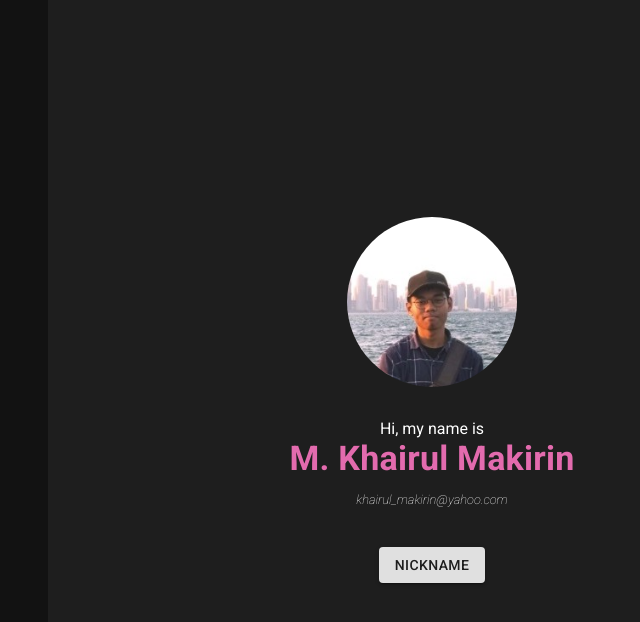
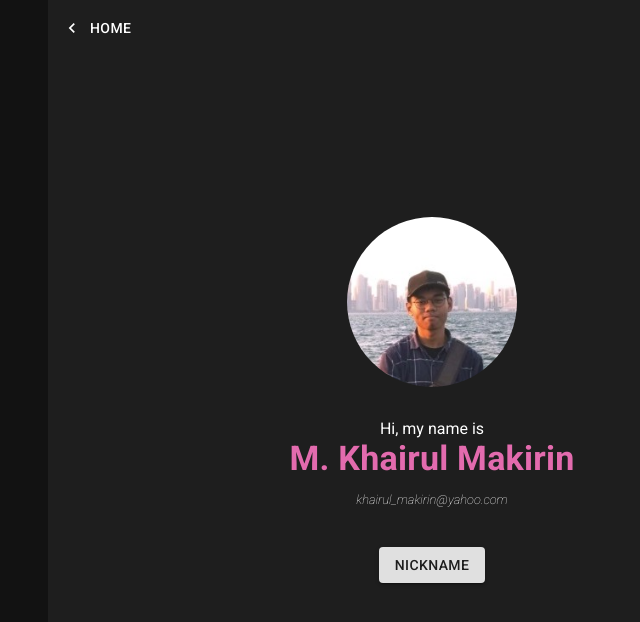
Before and after one commit to KhairulM/allure-app, a Next.js app: page /about-me in a window 1280 px wide. Shown: the top 622 px of the page, without its empty margins (208-848 px from the left). Built offline with nearby package versions, Linux system fonts and the light colour scheme.

Commit message:
added home button

```diff
--- /dev/null
+++ b/components/HomeButton.js
@@ -0,0 +1,23 @@
+import Link from "next/link";
+import Button from "@material-ui/core/Button";
+import KeyboardArrowLeftIcon from '@material-ui/icons/KeyboardArrowLeft';
+import { withStyles } from "@material-ui/core/styles";
+
+const BackButton = withStyles({
+  root: {
+    color: "white",
+    position: "absolute",
+    top: "10px",
+    left: "10px",
+  }
+})(Button)
+
+export default function HomeButton() {
+  return (
+    <BackButton
+      startIcon={<KeyboardArrowLeftIcon />}
+    >
+      <Link href="/">Home</Link>
+    </BackButton>
+  )
+}
--- a/pages/about-me.js
+++ b/pages/about-me.js
@@ -3,6 +3,7 @@ import Image from "next/image";
 import Button from "@material-ui/core/Button";
 import Typography from "@material-ui/core/Typography";
 import { makeStyles } from "@material-ui/core/styles";
+import HomeButton from "../components/HomeButton";
 import styles from "../styles/About.module.css";
 
 const useStyles = makeStyles({
@@ -26,6 +27,7 @@ export default function About() {
 
   return (
     <div className={`page ${styles.about}`}>
+      <HomeButton />
       <Image
         className={styles.profpic}
         src="/images/profpic.jpeg"
--- a/styles/globals.css
+++ b/styles/globals.css
@@ -36,4 +36,5 @@ a {
   min-height: 100vh;
   max-width: 768px;
   background-color: rgba(255, 255, 255, 0.05);
+  position: relative;
 }
```
